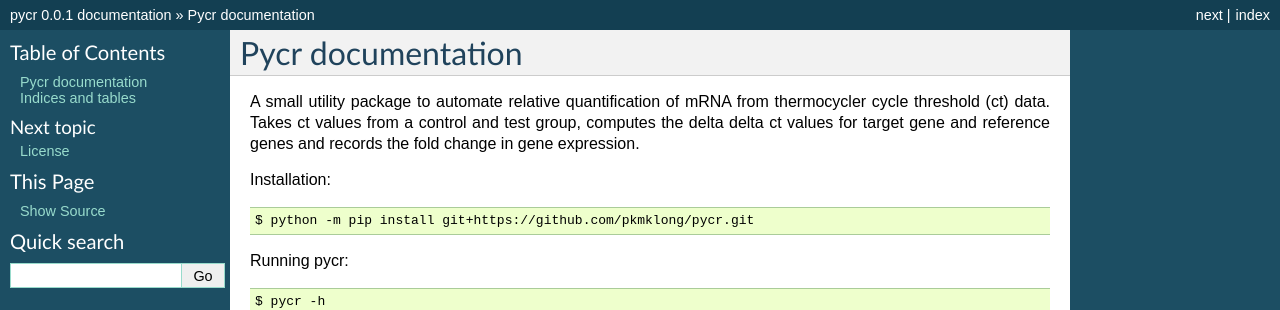
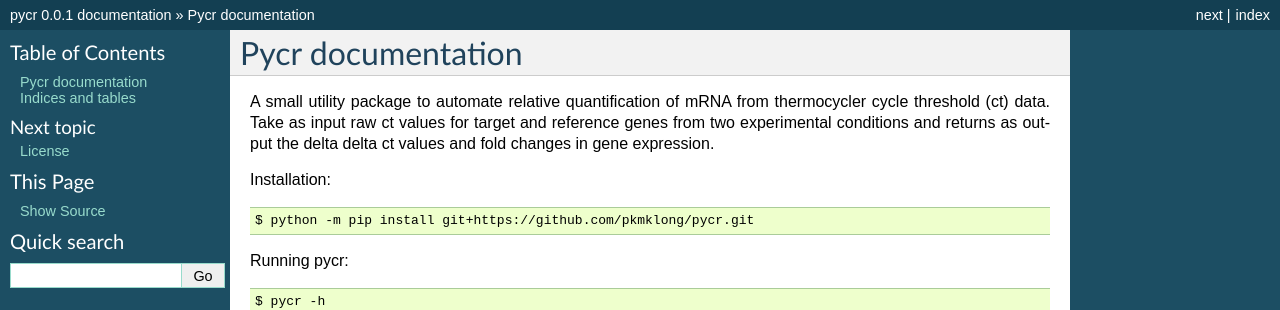
Before and after one commit to patrickmlong/pycr, a Sphinx documentation site: the page built from docs/index.rst, in a window 1280 px wide. Shown: the top 310 px of the page. Built offline with Sphinx 7.4.7, drawn with Linux system fonts in a browser that asks for light colours.

Commit message:
Update index.rst

```diff
--- a/docs/index.rst
+++ b/docs/index.rst
@@ -1,6 +1,6 @@
 Pycr documentation
 =====================================
-A small utility package to automate relative quantification of mRNA from thermocycler cycle threshold (ct) data. Takes ct values from a control and test group,  computes the delta delta ct values for target gene and reference genes and records the fold change in gene expression.
+A small utility package to automate relative quantification of mRNA from thermocycler cycle threshold (ct) data. Take as input raw ct values for target and reference genes from two experimental conditions and returns as output the delta delta ct values and fold changes in gene expression.
 
 Installation::
 
```
